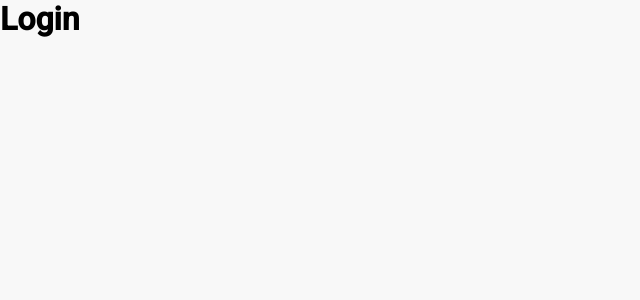
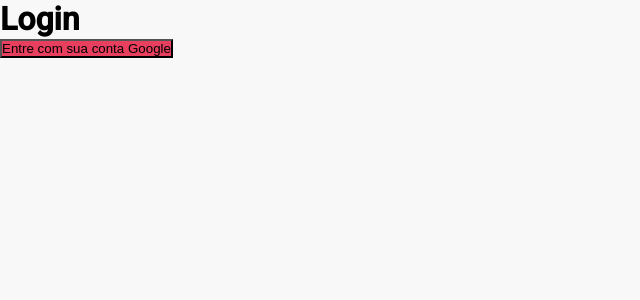
Before and after one commit to allandcarv/letmeask-refactor, a React (Create React App) app: page /login in a window 1280 px wide. Shown: the top 300 px of the page, without its empty margins (0-640 px from the left). Built offline with nearby package versions, Linux system fonts and the light colour scheme.

Commit message:
feature: add button component

```diff
--- a/src/App.tsx
+++ b/src/App.tsx
@@ -5,7 +5,7 @@ import AppProvider from './contexts';
 
 import Routes from './routes';
 
-import GlobalStyle from './styles/global';
+import { GlobalStyle } from './styles';
 
 const App: React.FC = () => (
   <BrowserRouter>
--- /dev/null
+++ b/src/components/Button/index.tsx
@@ -0,0 +1,9 @@
+import React, { ButtonHTMLAttributes } from 'react';
+
+import { StyledButton } from './styles';
+
+const Button: React.FC<ButtonHTMLAttributes<HTMLButtonElement>> = ({
+  children,
+}) => <StyledButton>{children}</StyledButton>;
+
+export default Button;
--- /dev/null
+++ b/src/components/Button/styles.tsx
@@ -0,0 +1,7 @@
+import styled from 'styled-components';
+
+import { colors } from '../../styles';
+
+export const StyledButton = styled.button`
+  background-color: ${colors.red};
+`;
--- a/src/pages/Login.tsx
+++ b/src/pages/Login.tsx
@@ -1,5 +1,12 @@
 import React from 'react';
 
-const Login: React.FC = () => <h1>Login</h1>;
+import Button from '../components/Button';
+
+const Login: React.FC = () => (
+  <>
+    <h1>Login</h1>
+    <Button>Entre com sua conta Google</Button>
+  </>
+);
 
 export default Login;
--- a/src/styles/global.ts
+++ b/src/styles/global.ts
@@ -2,7 +2,7 @@ import { createGlobalStyle } from 'styled-components';
 
 import { colors } from './colors';
 
-export default createGlobalStyle`
+export const GlobalStyle = createGlobalStyle`
   * {
     margin: 0;
     padding: 0;
--- /dev/null
+++ b/src/styles/index.ts
@@ -0,0 +1,2 @@
+export * from './colors';
+export * from './global';
```
